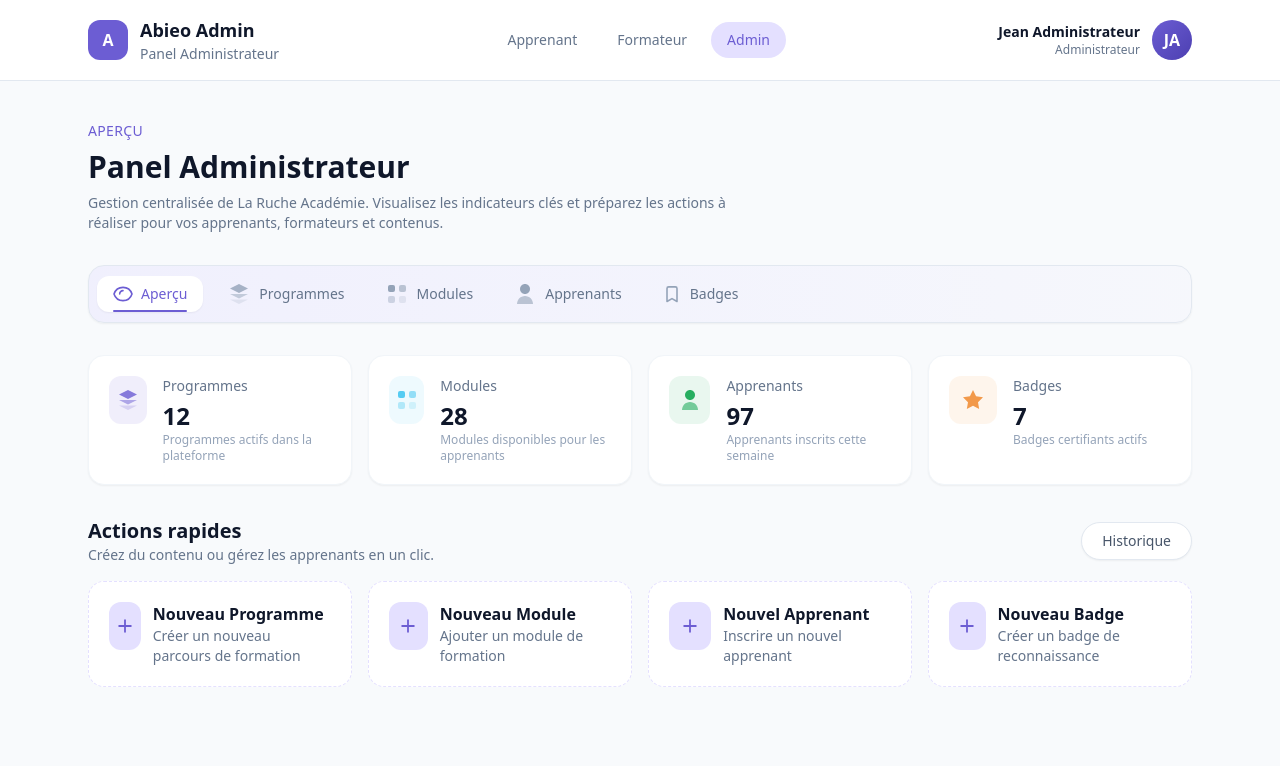
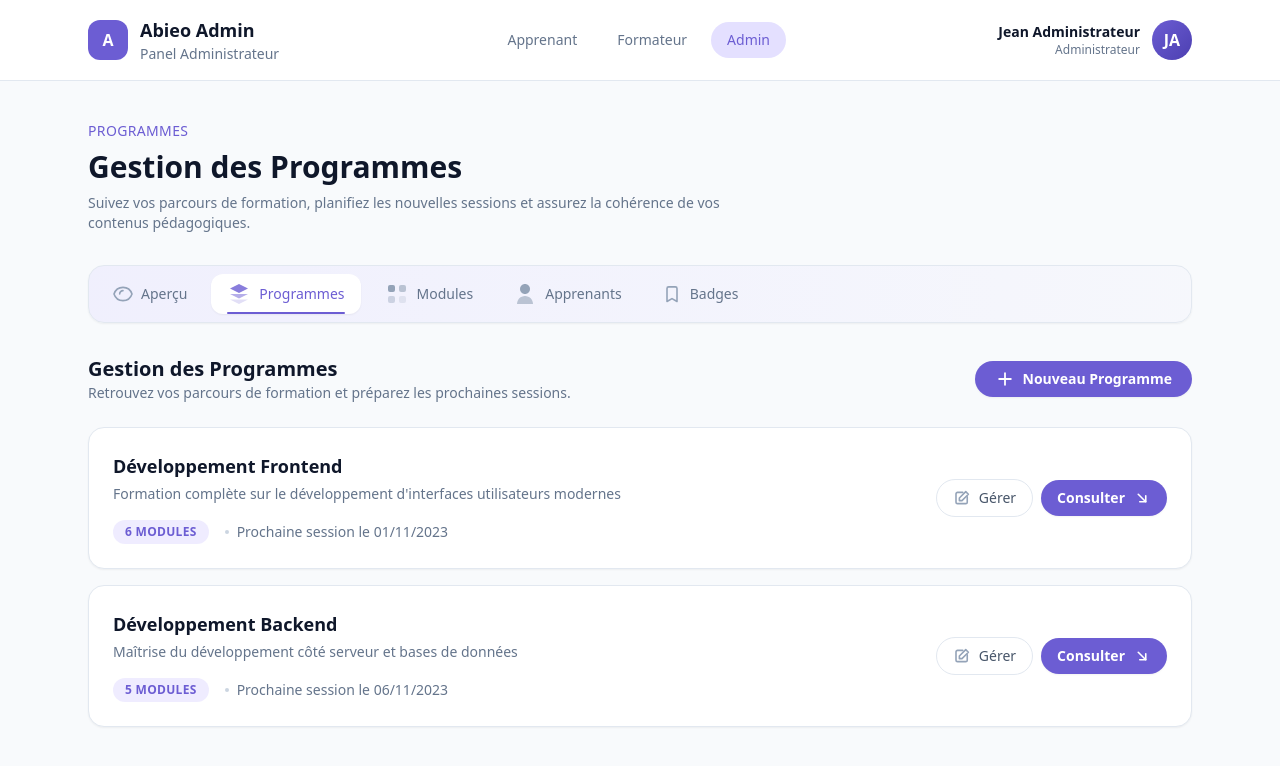
Before and after one commit to AbbadKamel/Projet-M2, a React (Vite) app: page /admin in a window 1280 px wide. Both pictures are taken after a click on the button "Programmes". Shown: the top 766 px of the page. Built offline with nearby package versions, Linux system fonts and the light colour scheme.

Commit message:
Add interactive Programmes tab to admin dashboard

```diff
--- a/src/pages/AdminPage.tsx
+++ b/src/pages/AdminPage.tsx
@@ -1,4 +1,4 @@
-import { useMemo } from 'react';
+import { useMemo, useState } from 'react';
 import AdminNavigationTabs from '../components/AdminNavigationTabs';
 import DashboardCard from '../components/DashboardCard';
 import QuickActionButton from '../components/QuickActionButton';
@@ -86,17 +86,75 @@ const IconBookmarks = () => (
   </svg>
 );
 
+const IconArrowUpRight = () => (
+  <svg width="18" height="18" viewBox="0 0 18 18" fill="none" xmlns="http://www.w3.org/2000/svg">
+    <path
+      d="M12.75 12.75L5.25 5.25"
+      stroke="currentColor"
+      strokeWidth="1.6"
+      strokeLinecap="round"
+      strokeLinejoin="round"
+    />
+    <path
+      d="M6.75 12.75H12.75V6.75"
+      stroke="currentColor"
+      strokeWidth="1.6"
+      strokeLinecap="round"
+      strokeLinejoin="round"
+    />
+  </svg>
+);
+
+const IconEdit = () => (
+  <svg width="18" height="18" viewBox="0 0 18 18" fill="none" xmlns="http://www.w3.org/2000/svg">
+    <path
+      d="M9.75 3.375H4.5C3.67157 3.375 3 4.04657 3 4.875V13.125C3 13.9534 3.67157 14.625 4.5 14.625H12.75C13.5784 14.625 14.25 13.9534 14.25 13.125V7.875"
+      stroke="currentColor"
+      strokeWidth="1.6"
+      strokeLinecap="round"
+      strokeLinejoin="round"
+    />
+    <path
+      d="M12.75 2.625L15.375 5.25L9 11.625H6.375V9L12.75 2.625Z"
+      stroke="currentColor"
+      strokeWidth="1.6"
+      strokeLinecap="round"
+      strokeLinejoin="round"
+    />
+  </svg>
+);
+
 const AdminPage = () => {
+  const [activeTab, setActiveTab] = useState('Aperçu');
+
   const navigationTabs = useMemo(
     () => [
-      { label: 'Aperçu', icon: <IconOverview />, active: true },
-      { label: 'Programmes', icon: <IconStack /> },
-      { label: 'Modules', icon: <IconModule /> },
-      { label: 'Apprenants', icon: <IconUsers /> },
-      { label: 'Badges', icon: <IconBookmarks /> },
+      { label: 'Aperçu', icon: <IconOverview />, active: activeTab === 'Aperçu', onClick: () => setActiveTab('Aperçu') },
+      { label: 'Programmes', icon: <IconStack />, active: activeTab === 'Programmes', onClick: () => setActiveTab('Programmes') },
+      { label: 'Modules', icon: <IconModule />, active: activeTab === 'Modules', onClick: () => setActiveTab('Modules') },
+      { label: 'Apprenants', icon: <IconUsers />, active: activeTab === 'Apprenants', onClick: () => setActiveTab('Apprenants') },
+      { label: 'Badges', icon: <IconBookmarks />, active: activeTab === 'Badges', onClick: () => setActiveTab('Badges') },
     ],
-    [],
+    [activeTab],
   );
+
+  const headerContent = useMemo(() => {
+    if (activeTab === 'Programmes') {
+      return {
+        eyebrow: 'Programmes',
+        title: 'Gestion des Programmes',
+        description:
+          'Suivez vos parcours de formation, planifiez les nouvelles sessions et assurez la cohérence de vos contenus pédagogiques.',
+      } as const;
+    }
+
+    return {
+      eyebrow: 'Aperçu',
+      title: 'Panel Administrateur',
+      description:
+        'Gestion centralisée de La Ruche Académie. Visualisez les indicateurs clés et préparez les actions à réaliser pour vos apprenants, formateurs et contenus.',
+    } as const;
+  }, [activeTab]);
 
   const stats = useMemo(
     () => [
@@ -118,23 +176,47 @@ const AdminPage = () => {
     [],
   );
 
+  const programmes = useMemo(
+    () => [
+      {
+        title: 'Développement Frontend',
+        description: "Formation complète sur le développement d'interfaces utilisateurs modernes",
+        modules: 6,
+        nextSession: '01/11/2023',
+      },
+      {
+        title: 'Développement Backend',
+        description: 'Maîtrise du développement côté serveur et bases de données',
+        modules: 5,
+        nextSession: '06/11/2023',
+      },
+    ],
+    [],
+  );
+
   return (
     <AdminLayout>
       <section className="flex flex-col gap-8">
         <header>
-          <p className="text-sm font-medium uppercase tracking-wide text-primary">Aperçu</p>
-          <h1 className="mt-2 text-3xl font-semibold text-slate-900">Panel Administrateur</h1>
-          <p className="mt-2 max-w-2xl text-sm text-slate-500">
-            Gestion centralisée de La Ruche Académie. Visualisez les indicateurs clés et préparez les actions à réaliser pour
-            vos apprenants, formateurs et contenus.
-          </p>
+          <p className="text-sm font-medium uppercase tracking-wide text-primary">{headerContent.eyebrow}</p>
+          <h1 className="mt-2 text-3xl font-semibold text-slate-900">{headerContent.title}</h1>
+          <p className="mt-2 max-w-2xl text-sm text-slate-500">{headerContent.description}</p>
         </header>
 
         <AdminNavigationTabs items={navigationTabs} />
 
+        {activeTab === 'Aperçu' ? (
+          <>
             <section className="grid gap-4 md:grid-cols-2 xl:grid-cols-4">
               {stats.map((item) => (
-            <DashboardCard key={item.title} icon={item.icon} title={item.title} value={item.value} description={item.description} accentColor={item.accent} />
+                <DashboardCard
+                  key={item.title}
+                  icon={item.icon}
+                  title={item.title}
+                  value={item.value}
+                  description={item.description}
+                  accentColor={item.accent}
+                />
               ))}
             </section>
 
@@ -163,6 +245,69 @@ const AdminPage = () => {
                 ))}
               </div>
             </section>
+          </>
+        ) : null}
+
+        {activeTab === 'Programmes' ? (
+          <section className="flex flex-col gap-6">
+            <div className="flex flex-col items-start justify-between gap-4 sm:flex-row sm:items-center">
+              <div>
+                <h2 className="text-xl font-semibold text-slate-900">Gestion des Programmes</h2>
+                <p className="text-sm text-slate-500">Retrouvez vos parcours de formation et préparez les prochaines sessions.</p>
+              </div>
+              <button
+                type="button"
+                className="flex items-center gap-2 rounded-full bg-primary px-5 py-2 text-sm font-semibold text-white shadow-sm transition hover:bg-primary-dark"
+              >
+                <span className="text-base text-white">
+                  <IconPlus />
+                </span>
+                Nouveau Programme
+              </button>
+            </div>
+
+            <div className="flex flex-col gap-4">
+              {programmes.map((programme) => (
+                <article
+                  key={programme.title}
+                  className="flex flex-col gap-4 rounded-2xl border border-slate-200 bg-white p-6 shadow-sm sm:flex-row sm:items-center sm:justify-between"
+                >
+                  <div className="max-w-2xl">
+                    <h3 className="text-lg font-semibold text-slate-900">{programme.title}</h3>
+                    <p className="mt-1 text-sm text-slate-500">{programme.description}</p>
+                    <div className="mt-4 flex flex-wrap items-center gap-2 text-sm text-slate-500">
+                      <span className="mr-2 rounded-full bg-primary-light/60 px-3 py-1 text-xs font-semibold uppercase tracking-wide text-primary">
+                        {programme.modules} modules
+                      </span>
+                      <span className="hidden h-1 w-1 rounded-full bg-slate-300 sm:block" />
+                      <span>Prochaine session le {programme.nextSession}</span>
+                    </div>
+                  </div>
+                  <div className="flex flex-col items-stretch gap-2 sm:flex-row sm:items-center">
+                    <button
+                      type="button"
+                      className="flex items-center gap-2 rounded-full border border-slate-200 px-4 py-2 text-sm font-medium text-slate-600 transition hover:border-primary hover:text-primary"
+                    >
+                      <span className="text-base text-slate-400">
+                        <IconEdit />
+                      </span>
+                      Gérer
+                    </button>
+                    <button
+                      type="button"
+                      className="flex items-center gap-2 rounded-full bg-primary px-4 py-2 text-sm font-semibold text-white shadow-sm transition hover:bg-primary-dark"
+                    >
+                      Consulter
+                      <span className="text-base text-white">
+                        <IconArrowUpRight />
+                      </span>
+                    </button>
+                  </div>
+                </article>
+              ))}
+            </div>
+          </section>
+        ) : null}
       </section>
     </AdminLayout>
   );
```
Lines whose indentation alone changed are shown as unchanged.
